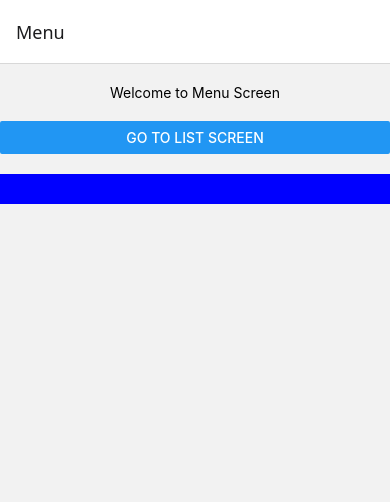
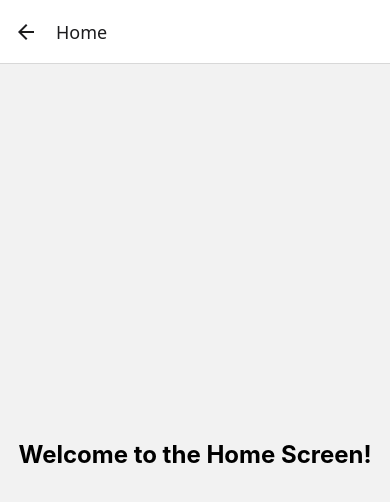
Before and after one commit to Darko2102/first-react-app, a React Native app: screen /Home in a window 390 px wide. Shown: the top 502 px of the page. Built offline with nearby package versions, Linux system fonts and the light colour scheme.

Commit message:
ec1module7

```diff
--- a/App.js
+++ b/App.js
@@ -2,42 +2,22 @@ import { StatusBar } from 'expo-status-bar';
 import { StyleSheet, Text, View } from 'react-native';
 import { NavigationContainer } from '@react-navigation/native';
 import { createStackNavigator } from '@react-navigation/stack';
-import MainScreen from "./screens/MainScreen";
-import Screen2 from "./screens/Screen2.js";
-import { StackScreen } from 'react-native-screens';
-import ExerciseScreen from "./screens/ExerciseScreen";
-import ChallengeScreenModule3 from "./screens/ChallengeScreenModule3";
-import Ch from "./screens/Ch";
+import MenuScreen from './screens/MenuScreen';
 import ListScreen from './screens/ListScreen';
-import ListScreen2 from './screens/ListScreen2';
-import StudentScreen from './screens/StudentScreen';
-import ButtonScreen from './screens/ButtonScreen';
 import QuizScreen from './screens/QuizScreen';
-import MenuScreen from './screens/MenuScreen';
-
-
+import HomeScreen from './screens/HomeScreen';
 
 const Stack = createStackNavigator();
-
-
 
 export default function App() {
   return (
     <NavigationContainer>
       <Stack.Navigator initialRouteName="Menu">
-        <Stack.Screen name="Main" component={MainScreen}></Stack.Screen>
-        <Stack.Screen name="List Screen" component={ListScreen}></Stack.Screen>
-        <Stack.Screen name="Quiz Screen" component={QuizScreen}></Stack.Screen>
-        <Stack.Screen name="Button Screen" component={ButtonScreen}></Stack.Screen>
-        <Stack.Screen name="Menu" component={MenuScreen}></Stack.Screen>
+        <Stack.Screen name="Menu" component={MenuScreen} />
+        <Stack.Screen name="List" component={ListScreen} />
+        <Stack.Screen name="Quiz" component={QuizScreen} />
+        <Stack.Screen name="Home" component={HomeScreen} />
       </Stack.Navigator>
     </NavigationContainer>
-
-
-
-
-
-
   );
-
 }
--- /dev/null
+++ b/screens/HomeScreen.js
@@ -0,0 +1,24 @@
+import React from "react";
+import { View, Text, StyleSheet } from "react-native";
+
+const HomeScreen = () => {
+  return (
+    <View style={styles.container}>
+      <Text style={styles.text}>Welcome to the Home Screen!</Text>
+    </View>
+  );
+};
+
+const styles = StyleSheet.create({
+  container: {
+    flex: 1,
+    justifyContent: "center",
+    alignItems: "center",
+  },
+  text: {
+    fontSize: 24,
+    fontWeight: "bold",
+  },
+});
+
+export default HomeScreen;
--- a/screens/MenuScreen.js
+++ b/screens/MenuScreen.js
@@ -1,37 +1,40 @@
 import React from "react";
-import{View, StyleSheet, Text, Button, TouchableOpacity} from "react-native";
+import { View, StyleSheet, Text, Button } from "react-native";
 
 const MenuScreen = (props) => {
-    console.log(props);
-    return(
-        <View>
+  return (
+    <View style={styles.container}>
       <Text style={styles.text}>Welcome to Menu Screen</Text>
+
       <Button
         title="Go to List Screen"
-                onPress = {() => props.navigation.navigate("List")}
+        onPress={() => props.navigation.navigate("List")}
       />
-            <TouchableOpacity
-                style={styles.container}
+
+      <Button
         title="Go to Quiz Screen"
-                onPress = {() => props.navigation.navigate("Quiz")}
-            ></TouchableOpacity>
+        onPress={() => props.navigation.navigate("Quiz")}
+      />
+
+      {/* 👇 Novo dugme za HomeScreen */}
+      <Button
+        title="Go to Home Screen"
+        onPress={() => props.navigation.navigate("Home")}
+      />
     </View>
   );
 };
 
 const styles = StyleSheet.create({
+  container: {
+    flex: 1,
+    justifyContent: "center",
+  },
   text: {
     textAlign: "center",
-        fonstSize: 20,
+    fontSize: 20,
     marginVertical: 20,
   },
-    container: {
-        textAlign: "center",
-        fonstSize: 20,
-        marginVertical: 20,
-        padding: 15,
-        backgroundColor: "blue",
-    }
 });
 
 export default MenuScreen;
```
Lines whose indentation alone changed are shown as unchanged.
